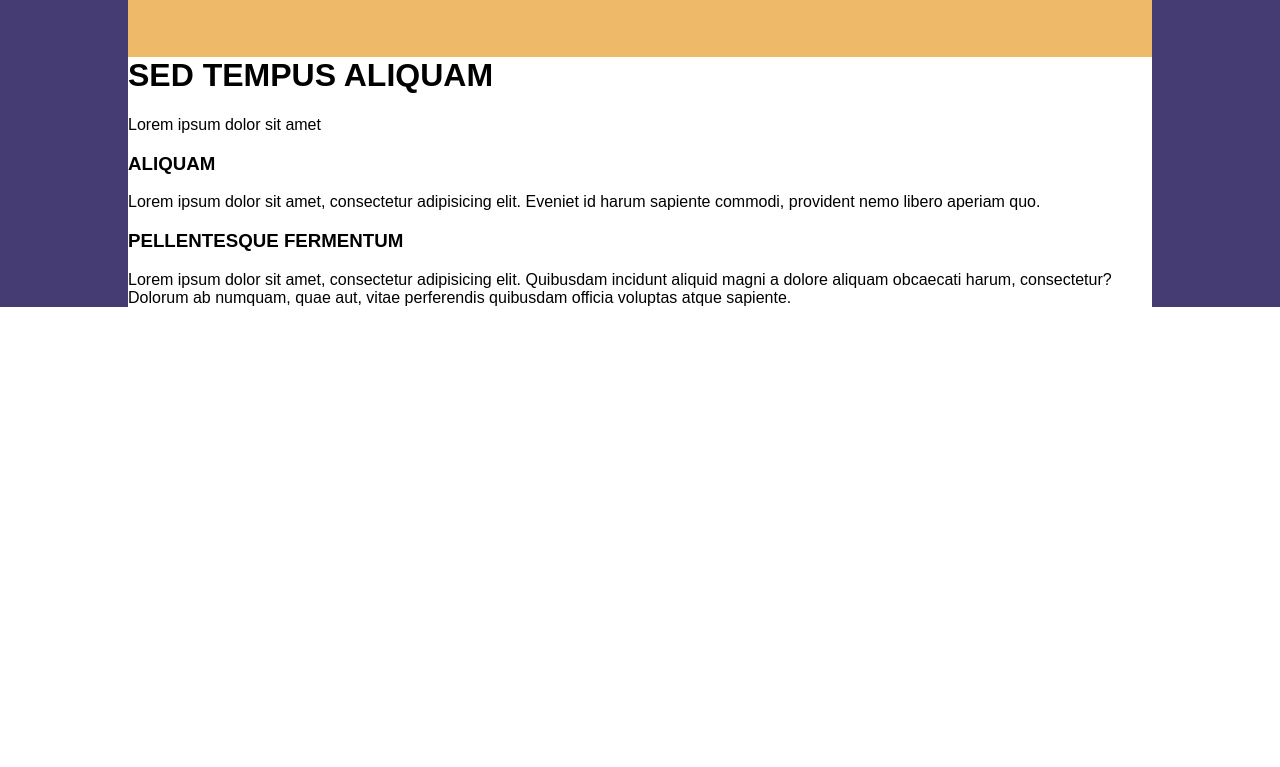
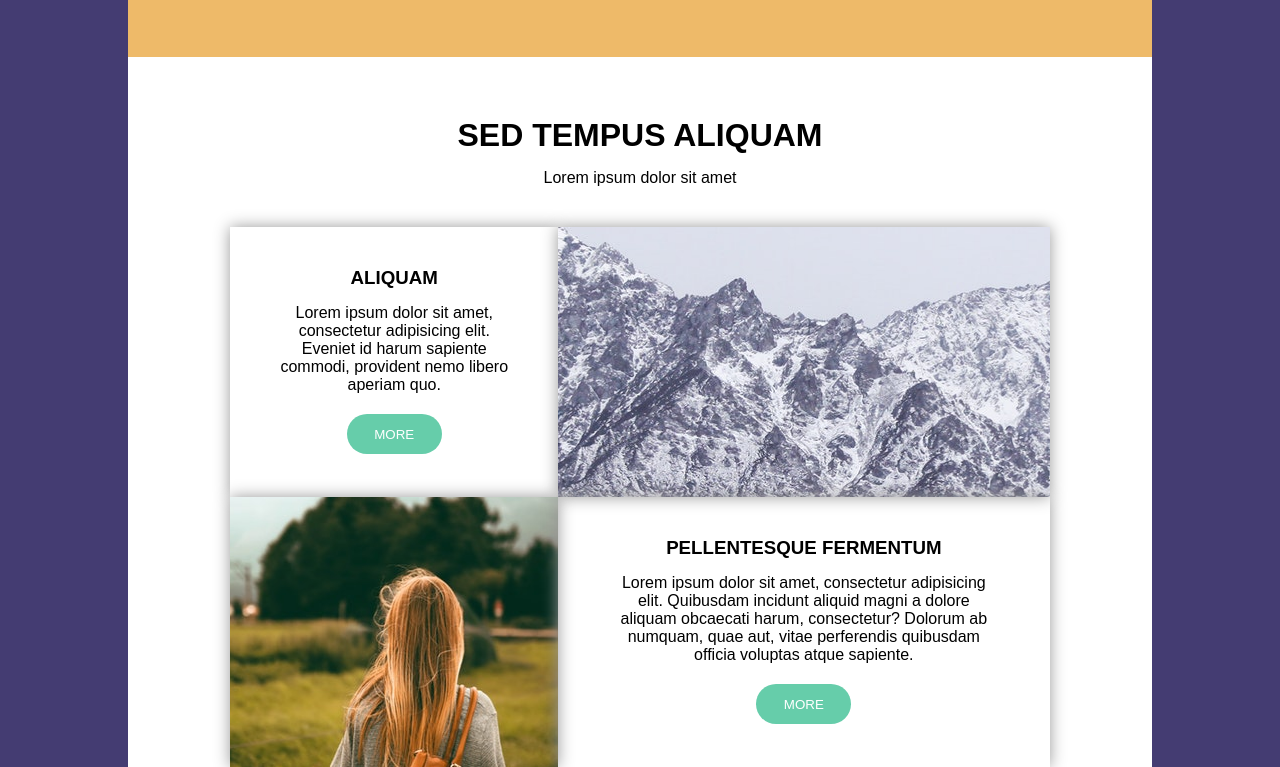
Before and after one commit to Tosinozin/altitude-clone, a plain HTML site: page index.html in a window 1280 px wide. Shown: the part 1836-2603 px from the top of the page. Before the commit the page ends 2159 px from the top, so only its background shows below. Drawn offline with Linux system fonts and the light colour scheme; files whose address does not match are found by name.

Commit message:
more changes

```diff
--- a/css/style.css
+++ b/css/style.css
@@ -210,7 +210,86 @@ nav a{
     background: #fff;
     width: 80%;
     margin: auto;
+    text-align: center;
+    overflow: hidden;
 }
-.container3 h1{
-    margin-top: 0;
+
+.container3Top h1{
+    margin: 0;
+    padding-top: 60px;
+    padding-bottom: 15px;
 }
+.container3Top p{
+    margin: 0;
+    padding-bottom: 40px;
+}
+.container3 .section{
+    width: 80%;
+    margin: 0 auto;
+}
+
+.divide1{
+    float: left;
+    width: 40%;
+    height: 270px;
+    /*padding: 20px 30px;*/
+    box-shadow: 0px 0px 15px 0px #999;
+}
+.divide1 h3{
+    margin: 0;
+    padding-top: 40px;
+}
+.divide1 p{
+    margin: 0;
+    padding: 15px 40px 20px;
+}
+.divide1 button{
+    background-color: #66CDAA;
+    color: #fff;
+    border-radius: 25px;
+    width: 95px;
+    height: 40px;
+    border: none;
+    cursor: pointer;
+}
+.divide2{
+    float: left;
+    background-image: url("../pictures/hills1.jpeg");
+    background-repeat: no-repeat;
+    background-position: center;
+    height: 270px;
+    width: 60%;
+    box-shadow: 0px 0px 15px 0px #999;
+}
+.divide3{
+    float: left;
+    background-image: url("../pictures/backview2.jpeg");
+    background-repeat: no-repeat;
+    background-position: center;
+    height: 270px;
+    width: 40%;
+    box-shadow: 0px 0px 15px 0px #999;
+}
+.divide4{
+    float: left;
+    width: 60%;
+    height: 270px;
+    box-shadow: 0px 0px 15px 0px #999;
+}
+.divide4 h3{
+    margin: 0;
+    padding-top: 40px;
+}
+.divide4 p{
+    margin: 0;
+    padding: 15px 60px 20px;
+}
+.divide4 button{
+    background-color: #66CDAA;
+    color: #fff;
+    border-radius: 25px;
+    width: 95px;
+    height: 40px;
+    border: none;
+    cursor: pointer;
+}
--- a/index.html
+++ b/index.html
@@ -87,9 +87,10 @@
         </div>
 
         <div class="container3">
-            <h1>SED TEMPUS ALIQUAM</h1>
-            <p>Lorem ipsum dolor sit amet</p>
-
+            <div class="container3Top">
+                <h1>SED TEMPUS ALIQUAM</h1>
+                <p>Lorem ipsum dolor sit amet</p>
+            </div>
             <div class="section">
                 <div class="box1">
                     <div class="divide1">
@@ -99,6 +100,7 @@
                             Eveniet id harum sapiente commodi,
                             provident nemo libero aperiam quo.
                         </p>
+                        <button>MORE</button>
                     </div>
                     <div class="divide2">
 
@@ -119,6 +121,7 @@
                             quibusdam officia voluptas atque
                             sapiente.
                         </p>
+                        <button>MORE</button
                     </div>
                 </div>
             </div>
```
Also changed, not shown: pictures/backview.jpeg (added), pictures/backview1.jpeg (added), pictures/backview2.jpeg (added), pictures/hills.jpg (added), pictures/hills1.jpeg (added), pictures/nature.jpeg (added), pictures/people.jpeg (added).
